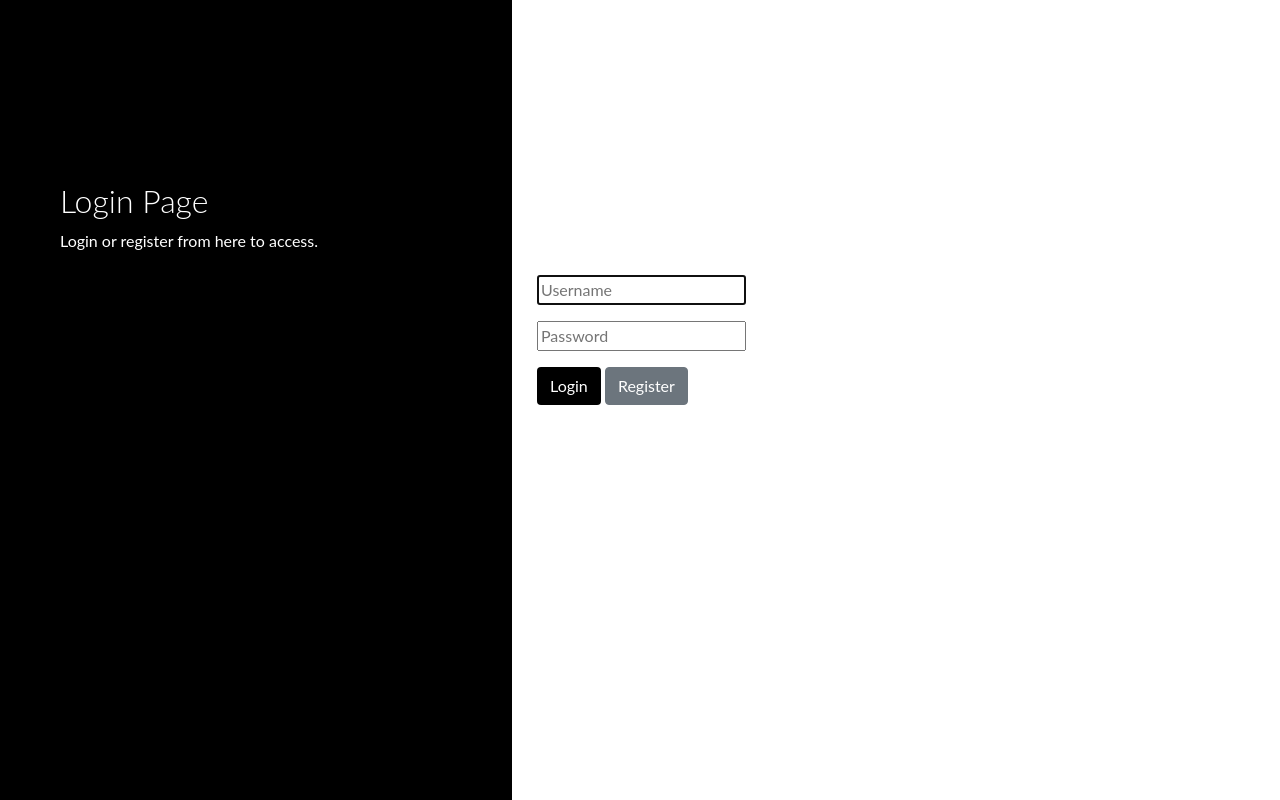
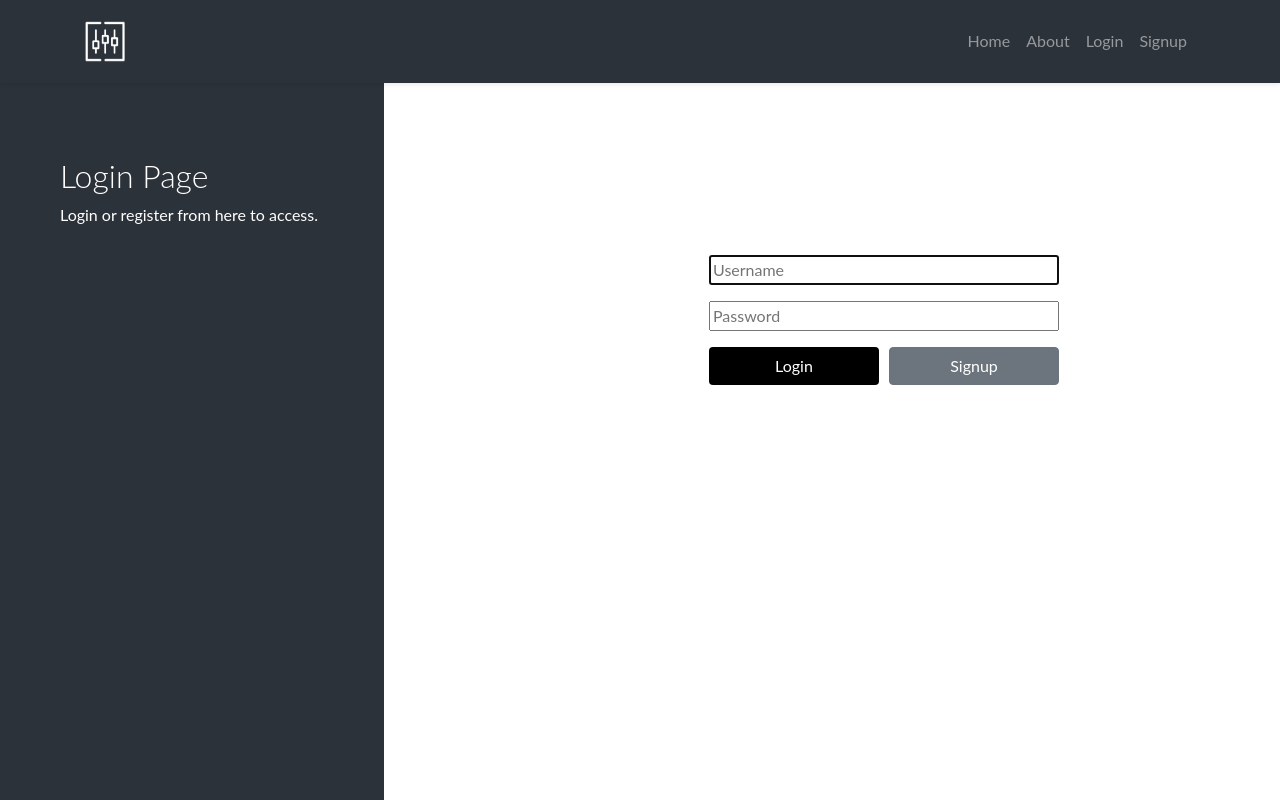
Before and after one commit to rorieArmstrong/stock-trading--app, a Django app: page /login/ in a window 1280 px wide. Run offline with Django 3.2, Linux system fonts and the light colour scheme; parts of the project's set-up code (start-up, migrations or seed data) failed here and were passed over; some libraries are stand-ins or nearby versions.

Commit message:
login centered, info added to homepage

```diff
--- a/trading/static/styles.css
+++ b/trading/static/styles.css
@@ -4,15 +4,39 @@ body {
 
 
 
+.style-info{
+    direction: rtl;
+}
+
+.style-input{
+    display: block;
+    direction: ltr;
+}
+
 .main-head{
     height: 150px;
     background: #FFF;
 
 }
+#wrapper {
+    width: 500px;
+    border: 1px solid black;
+    justify-content: right;
+}
+#first {
+    width: 300px;
+    border: 1px solid red;
+    float:right;
+}
+#second {
+    border: 1px solid green;
+    float:left
+}
+
 
 .sidenav {
     height: 100%;
-    background-color: #000;
+    background-color: #2C323A;
     overflow-x: hidden;
     padding-top: 20px;
 }
@@ -20,6 +44,32 @@ body {
 
 .main {
     padding: 0px 10px;
+}
+
+.login-refactor, #id_username, #id_password{
+    width:100%
+}
+
+.buttons{
+    display: flex;
+    justify-content: space-between;
+    width: 100%;
+}
+
+.signup-btn{
+    width: 50%;
+    margin-left: 5px;
+}
+
+.login-btn{
+    width: 50%;
+    margin-right: 5px;
+}
+
+main.home{
+    display: flex;
+    justify-content: space-around;
+    align-items: center;
 }
 
 @media screen and (max-height: 450px) {
@@ -42,17 +92,21 @@ body {
     }
 
     .sidenav{
-        width: 40%;
+        width: 30%;
         position: fixed;
-        z-index: 1;
+        z-index: -1;
         top: 0;
         left: 0;
     }
 
+
     .login-form{
-        margin-top: 80%;
+        margin-top: 50%;
+        margin-bottom: 40%;
+       /*  margin-right: 0%; */
+        margin-left: 50%;
+        width:350px;
     }
-
     .register-form{
         margin-top: 20%;
     }
@@ -74,6 +128,6 @@ body {
     color: #fff;
 }
 
-#testworking{
-    color:blue
+.bg-black{
+    background-color: #2C323A;
 }
--- a/trading/templates/base.html
+++ b/trading/templates/base.html
@@ -14,12 +14,32 @@
         integrity="sha384-wfSDF2E50Y2D1uUdj0O3uMBJnjuUD4Ih7YwaYd1iqfktj0Uod8GCExl3Og8ifwB6"
         crossorigin="anonymous"></script>
     <link rel="stylesheet" href=" {% static 'styles.css' %}">
-    <title>{% block title %}Portfol.io{% endblock %}</title>
+    <title>{% block title %}Portfol.io - The world's leading trading and investment platform{% endblock %}</title>
 </head>
 
 <body>
+    <nav class="navbar navbar-expand-lg py-3 navbar-dark bg-black shadow-sm">
+        <div class="container">
+          <a href="/" class="navbar-brand">
+            <!-- Logo Image -->
+            <img src="{% static 'logoicon.png' %}" width="40" alt="" class="d-inline-block align-middle mr-2">
+            <!-- Logo Text -->
+            <!-- <span class="text-uppercase font-weight-bold"></span> -->
+          </a>
+
+          <button type="button" data-toggle="collapse" data-target="#navbarSupportedContent" aria-controls="navbarSupportedContent" aria-expanded="false" aria-label="Toggle navigation" class="navbar-toggler"><span class="navbar-toggler-icon"></span></button>
+
+          <div id="navbarSupportedContent" class="collapse navbar-collapse">
+            <ul class="navbar-nav ml-auto">
+              <li class="nav-item"><a href="/" class="nav-link">Home <span class="sr-only">(current)</span></a></li>
+              <li class="nav-item"><a href="#" class="nav-link">About</a></li>
+              <li class="nav-item"><a href="/login" class="nav-link">Login</a></li>
+              <li class="nav-item"><a href="/signup" class="nav-link">Signup</a></li>
+            </ul>
+          </div>
+        </div>
+    </nav>
     <main>
-
         {% block content %}
         {% endblock %}
     </main>
--- a/trading/templates/registration/login.html
+++ b/trading/templates/registration/login.html
@@ -1,6 +1,6 @@
 {% extends 'base.html' %}
 
-{% block title %}Login{% endblock %}
+{% block title %}Portfol.io - The world's leading trading and investment platform{% endblock %}
 
 {% block content %}
 <div class="sidenav">
@@ -14,16 +14,18 @@
     <div class="login-form">
       <form method="POST">
         {% csrf_token %}
-        <div class="form-group">
+        <div class="form-group login-refactor">
           <input type="text" name="username" autofocus="" autocapitalize="none" autocomplete="username" maxlength="150"
             required="" id="id_username" placeholder="Username">
         </div>
-        <div class="form-group">
+        <div class="form-group login-refactor">
           <input type="password" name="password" autocomplete="current-password" required="" id="id_password"
             placeholder="Password">
         </div>
-        <button type="submit" class="btn btn-black">Login</button>
-        <a href="/signup"><button type="button" class="btn btn-secondary">Register</button></a>
+        <div class="buttons">
+          <button type="submit" class="btn btn-black login-btn">Login</button>
+          <a href="/signup" class="btn btn-secondary signup-btn">Signup</a>
+      </div>
       </form>
     </div>
   </div>
--- a/trading/templates/signup.html
+++ b/trading/templates/signup.html
@@ -1,6 +1,6 @@
 {% extends 'base.html' %}
 
-{% block title %}Sign Up{% endblock %}
+{% block title %}Portfolio.io - Sign Up{% endblock %}
 
 {% block content %}
 <div class="sidenav">
```
Also changed, not shown: trading/templates/home.html (+17 -4 lines), trading/static/homeimage.jpg (added), trading/static/logo2.png (added), trading/static/logo3.png (added), trading/static/logoicon.png (added).
